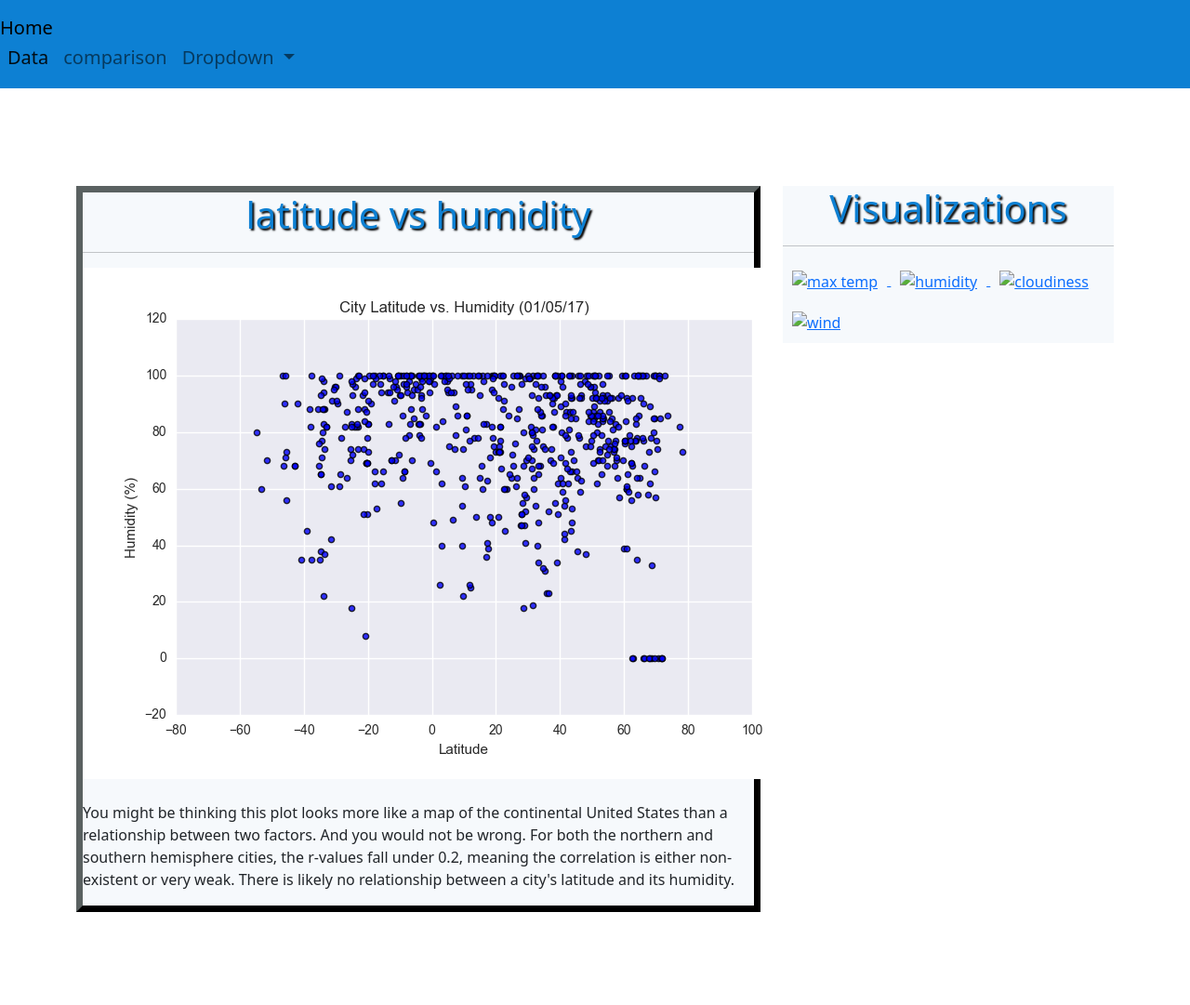
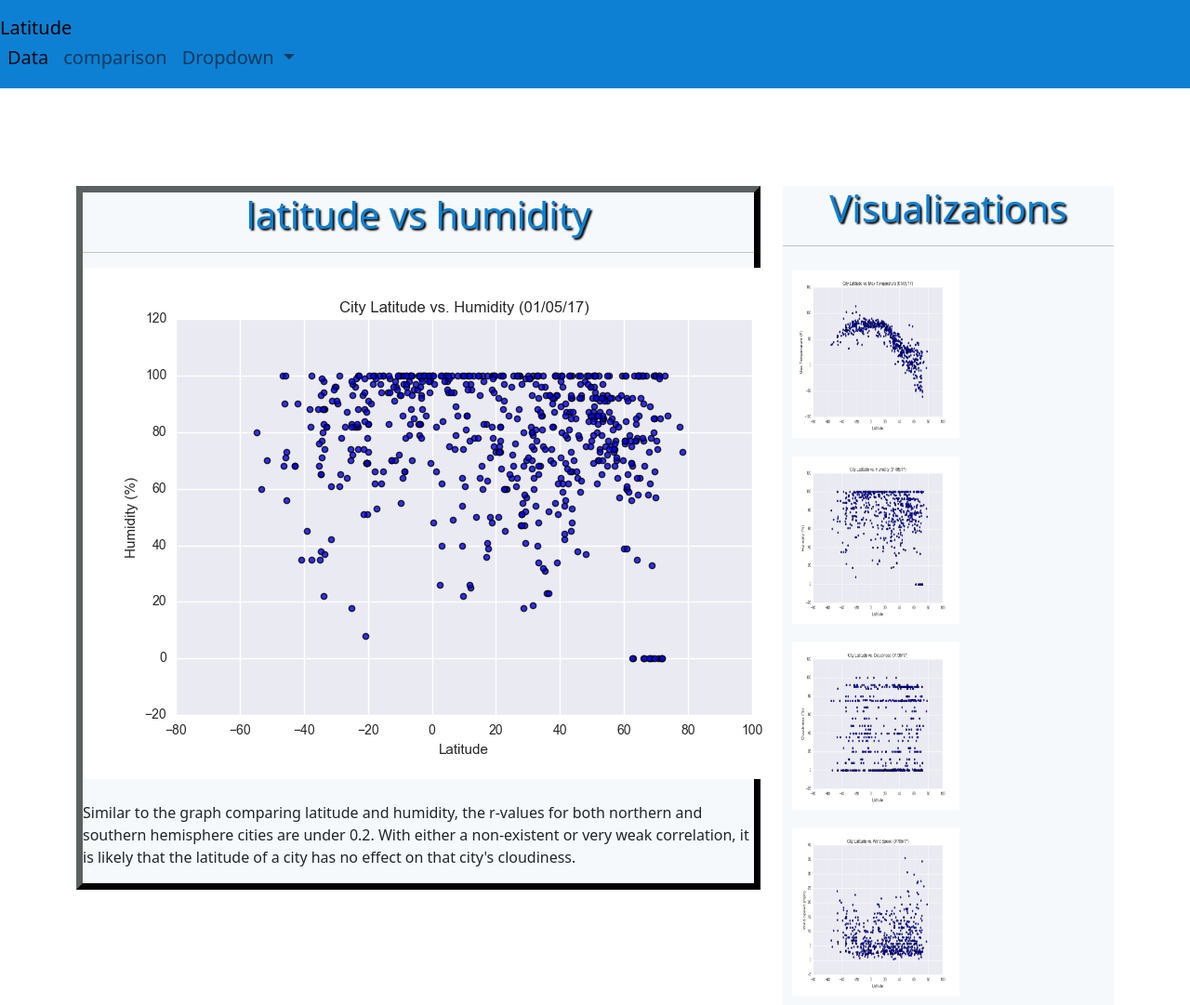
Before and after one commit to Tanner-Hunter/Web-Design-Challenge, a plain HTML site: page visualizations/humidity.html in a window 1280 px wide. Shown: the whole page at 93% size. Before the commit the page ends 997 px from the top, so only its background shows below. Drawn offline with nearby package versions, Linux system fonts and the light colour scheme.

Commit message:
edit to make visualizations show up in visual pages

```diff
--- a/visualizations/humidity.html
+++ b/visualizations/humidity.html
@@ -23,9 +23,10 @@
 
   <body>
     <!-- Start of navbar -->
+
     <nav class="navbar fixed-top navbar-expand-md">
       <span class="navbar-brand mb-0 h1">
-        <a class="navbar-brand" href="https://tanner-hunter.github.io/Web-Design-Challenge/index.html">Home</a>
+        <a class="navbar-brand" href="https://tanner-hunter.github.io/Web-Design-Challenge/index.html">Latitude</a>
         <button class="navbar-toggler" type="button" data-bs-toggle="collapse" data-bs-target="#navbarSupportedContent" aria-controls="navbarSupportedContent" aria-expanded="false" aria-label="Toggle navigation">
           <span class="navbar-toggler-icon"></span>
         </button>
@@ -59,6 +60,7 @@
     <!-- End of navbar -->
 
     <!-- Start of container -->
+
     <div class="container">
       <div class="row">
           <div class="col-md-8">
@@ -69,10 +71,9 @@
                     <img src="https://tanner-hunter.github.io/Web-Design-Challenge/assets/images/humidity.png" alt="">
                   </center> <br>
 
-                  <p>You might be thinking this plot looks more like a map of the continental United States than a relationship
-                     between two factors. And you would not be wrong. For both the northern and southern hemisphere cities,
-                      the r-values fall under 0.2, meaning the correlation is either non-existent or very weak. There is likely no
-                       relationship between a city's latitude and its humidity.</p>
+                  <p>Similar to the graph comparing latitude and humidity, the r-values for both northern and southern hemisphere
+                     cities are under 0.2. With either a non-existent or very weak correlation, it is likely that the latitude
+                      of a city has no effect on that city's cloudiness.</p>
               </div>
           </div>
           <div class="col-md-4">
@@ -80,23 +81,22 @@
                   <h1 class="header">Visualizations</h1>
                   <hr>
                   <a href="https://tanner-hunter.github.io/Web-Design-Challenge/visualizations/temp.html">
-                      <img class="preview" src="assets/images/temp.png" alt="max temp" title="Latitude vs. Max Temp">
+                      <img class="preview" src="https://tanner-hunter.github.io/Web-Design-Challenge/assets/images/temp.png" alt="max temp" title="Latitude vs. Max Temp">
                   </a>
                   <a href="https://tanner-hunter.github.io/Web-Design-Challenge/visualizations/humidity.html">
-                      <img class="preview" src="assets/images/humidity.png" alt="humidity" title="Latitude vs. Humidity">
+                      <img class="preview" src="https://tanner-hunter.github.io/Web-Design-Challenge/assets/images/humidity.png" alt="humidity" title="Latitude vs. Humidity">
                   </a>
                   <a href="https://tanner-hunter.github.io/Web-Design-Challenge/visualizations/cloudiness.html">
-                      <img class="preview" src="assets/images/cloudiness.png" alt="cloudiness" title="Latitude vs. Cloudiness">
+                      <img class="preview" src="https://tanner-hunter.github.io/Web-Design-Challenge/assets/images/cloudiness.png" alt="cloudiness" title="Latitude vs. Cloudiness">
                   </a>
                   <a href="https://tanner-hunter.github.io/Web-Design-Challenge/visualizations/wind.html">
-                      <img class="preview" src="assets/images/windspeed.png" alt="wind"
+                      <img class="preview" src="https://tanner-hunter.github.io/Web-Design-Challenge/assets/images/windspeed.png" alt="wind"
                       title="Latitude vs. Wind Speed">
                   </a>
               </div>
           </div>
       </div>
   </div>
-
 
     <!-- End of container -->
 
```
Also changed, not shown: comparison.html (+1 -1 lines), data.html (+1 -1 lines), index.html (+1 -1 lines), visualizations/cloudiness.html (+5 -5 lines), visualizations/temp.html (+5 -5 lines), visualizations/wind.html (+5 -5 lines).
